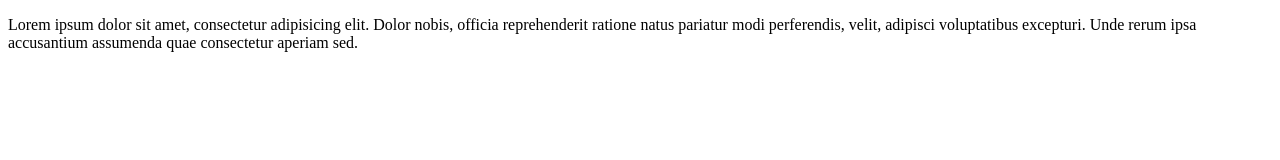
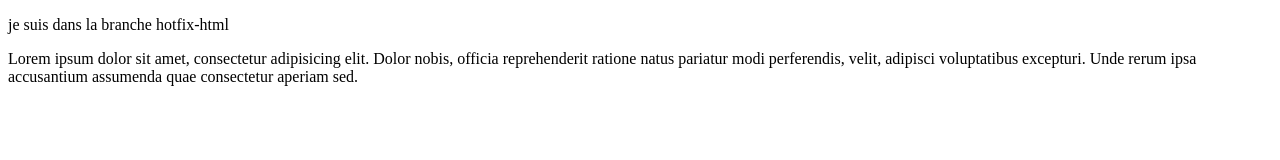
Before and after one commit to LESdylan/testHarvard, a plain HTML site: page index.html in a window 1280 px wide. Drawn offline with Linux system fonts and the light colour scheme.

Commit message:
changement pour la branche hot

```diff
--- a/index.html
+++ b/index.html
@@ -7,7 +7,7 @@
     <title>site vitrine Harvard</title>
 </head>
 <body>
-
+    <p>je suis dans la branche hotfix-html</p>
     <p>Lorem ipsum dolor sit amet, consectetur adipisicing elit. Dolor nobis, officia reprehenderit ratione natus pariatur modi perferendis, velit, adipisci voluptatibus excepturi. Unde rerum ipsa accusantium assumenda quae consectetur aperiam sed.</p>
 </body>
 </html>
```
